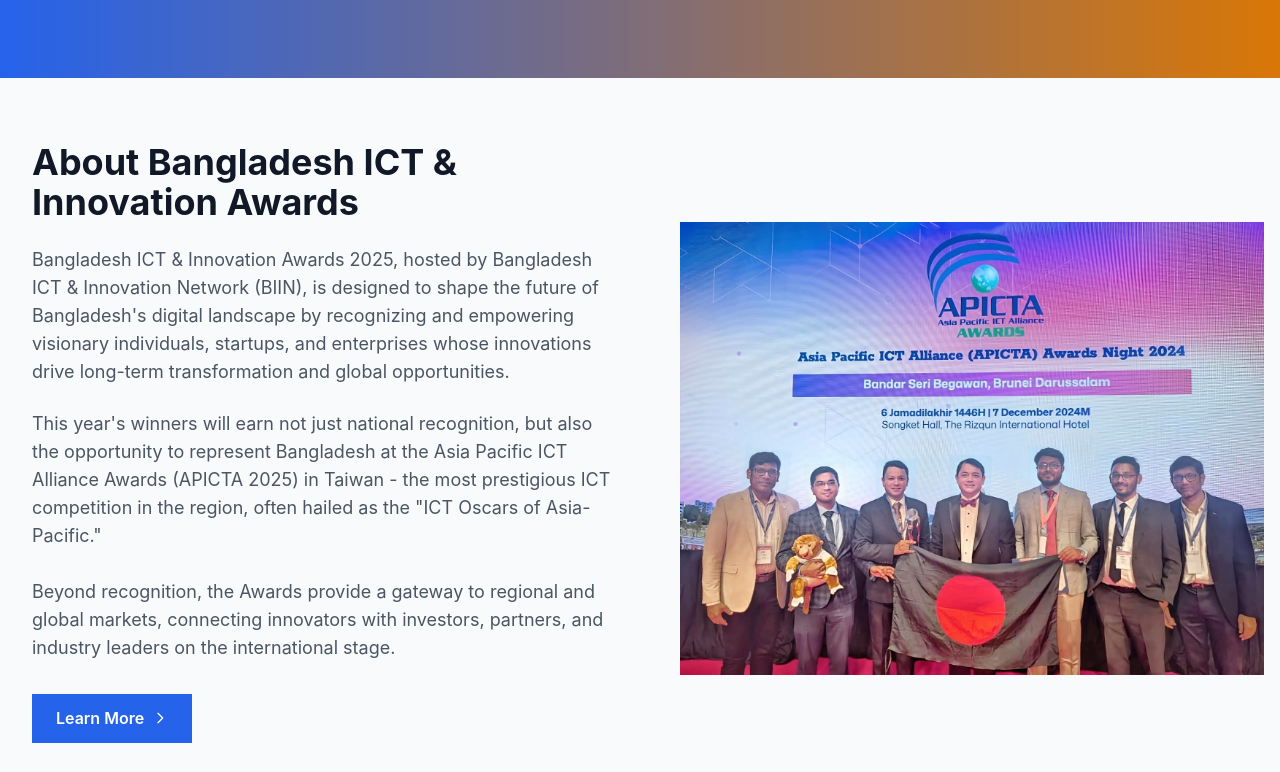
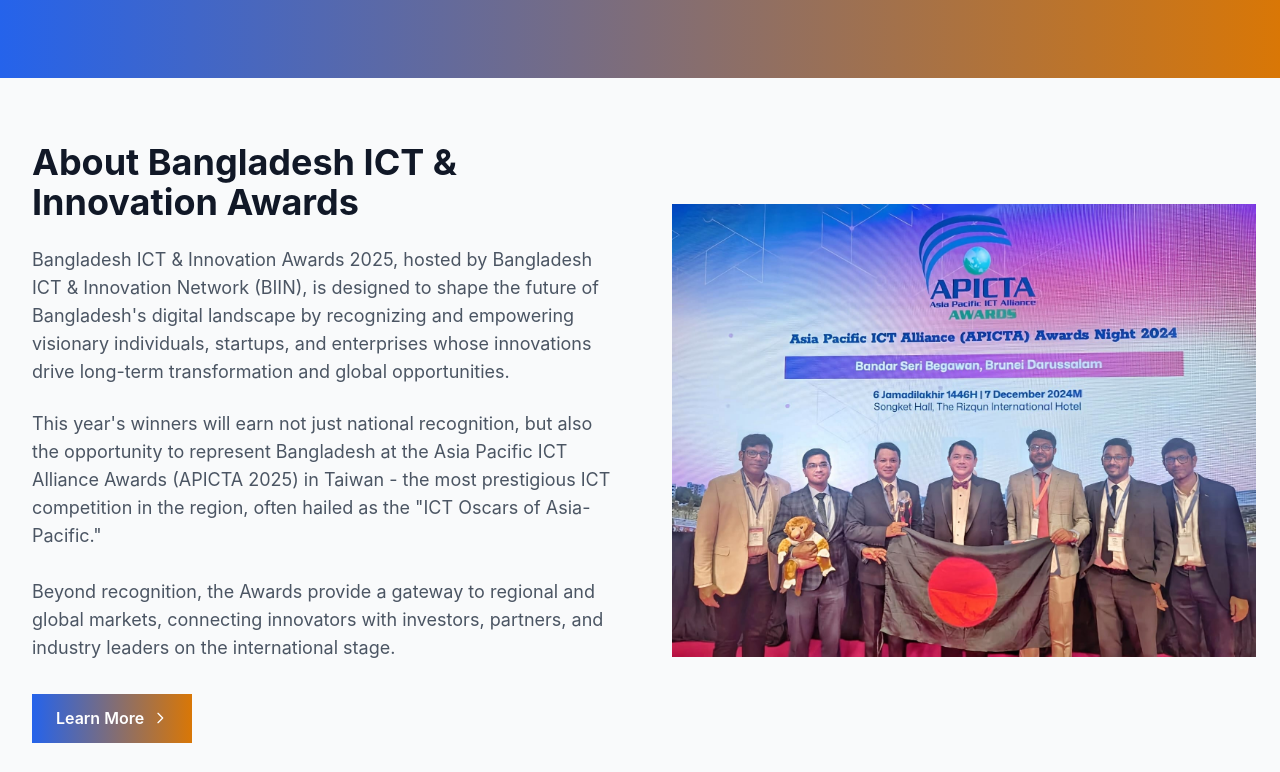
Before and after one commit to Ayonspoiler/BIIN_Award_Function, a React (Vite) app in the folder frontend/: page / in a window 1280 px wide. Shown: the part 408-1180 px from the top of the page. Built offline with nearby package versions, Linux system fonts and the light colour scheme.

Commit message:
Home Page Updated.

```diff
--- a/frontend/src/pages/Home.jsx
+++ b/frontend/src/pages/Home.jsx
@@ -108,7 +108,7 @@
               </p>
               <Link
                 to="/about"
-                className="bg-primary-600 text-white px-6 py-3 rounded-lg font-semibold hover:bg-primary-700 transition-colors inline-flex items-center"
+                className="bg-gradient-to-r from-primary-600 to-secondary-600 text-white px-6 py-3 rounded-lg font-semibold hover:bg-primary-700 transition-colors inline-flex items-center"
               >
                 Learn More
                 <svg
@@ -126,11 +126,11 @@
                 </svg>
               </Link>
             </div>
-            <div className="relative w-full h-full">
+            <div className="relative w-full h-full flex justify-center items-center">
               <img
                 src={backgroundImage}
                 alt="ICT Awards"
-                className="w-[100%] h-[110%] object-contain rounded-lg ml-4 -mt-6"
+                className="w-full lg:w-[100%] h-auto lg:h-[110%] object-contain rounded-lg lg:ml-4 lg:-mt-6"
               />
             </div>
           </div>
```
